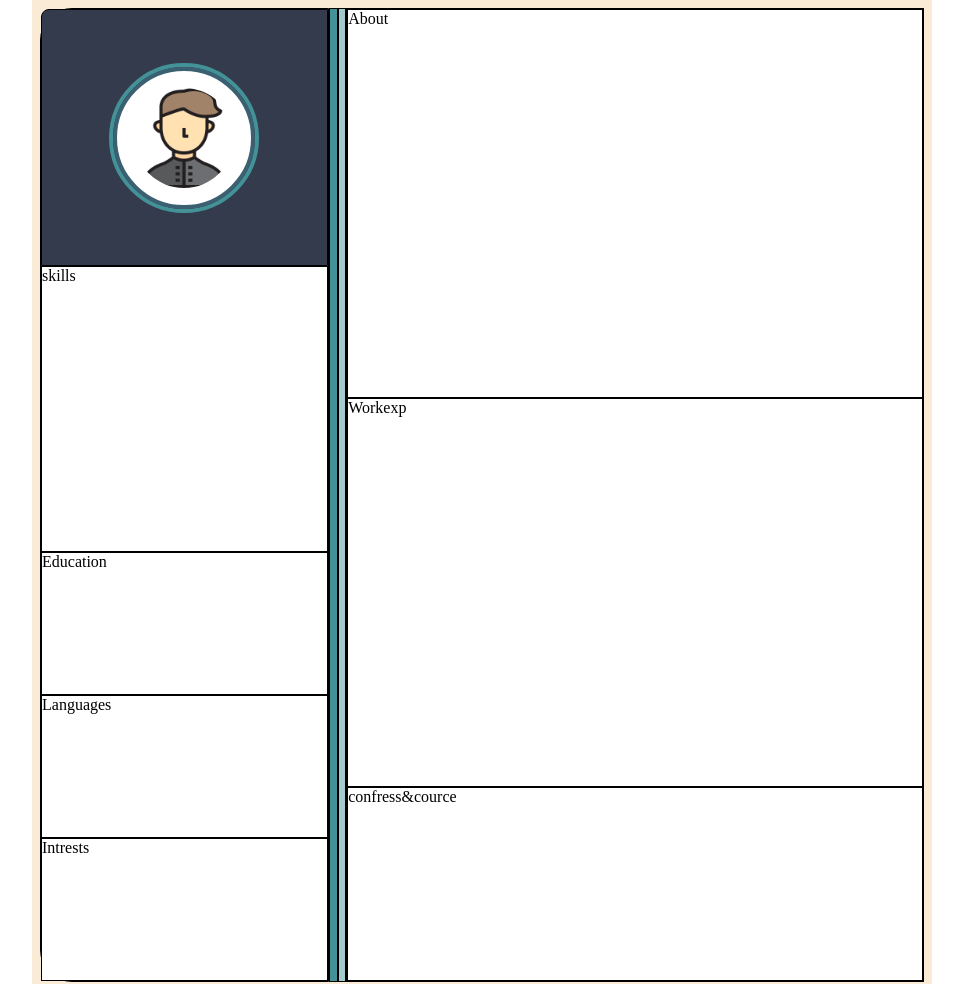
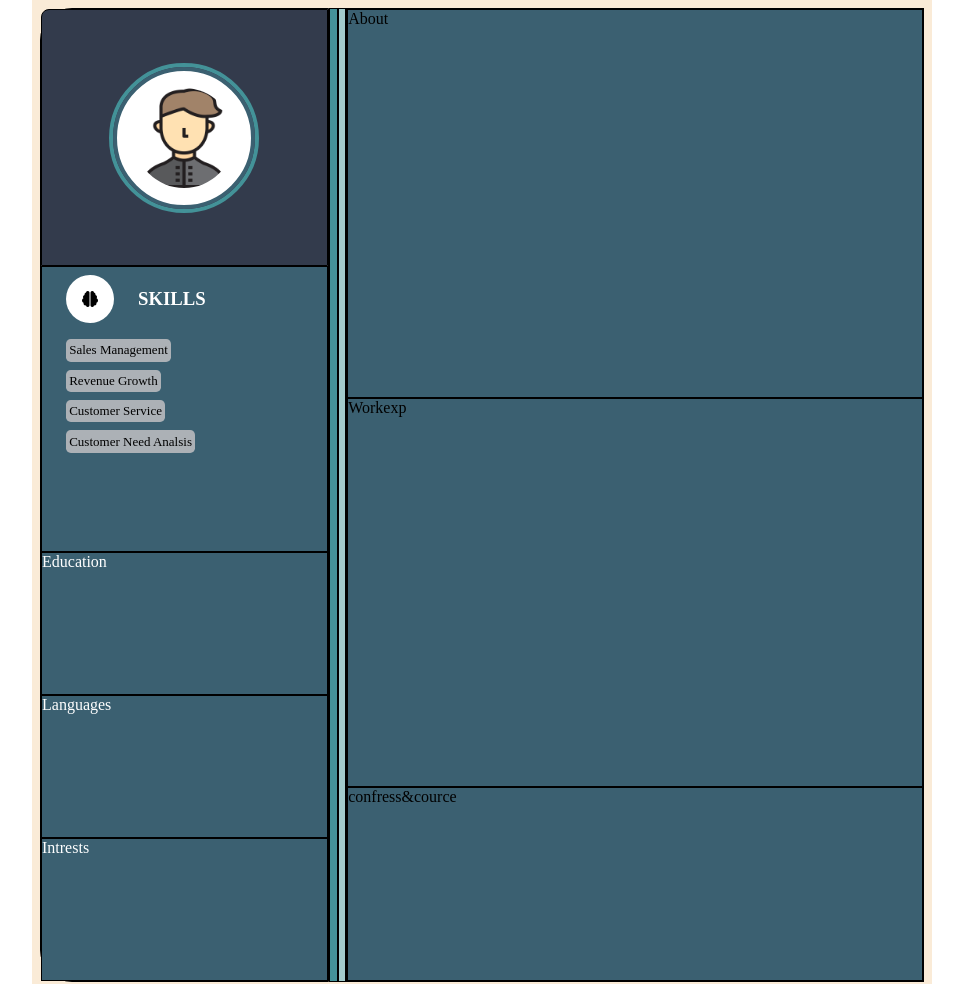
Before and after one commit to tAdithyan/resumetemplate, a plain HTML site: page index.html in a window 1280 px wide. Shown: the top 984 px of the page, without its empty margins (158-1121 px from the left). Drawn offline with Linux system fonts and the light colour scheme.

Commit message:
skills added

```diff
--- a/index.html
+++ b/index.html
@@ -20,7 +20,33 @@
             </div>
           </div>
         </div>
-        <div class="item item1c skills">skills</div>
+        <div class="item item1c skills">
+          <div class="skill">
+          <div class="logo"><i class="fa-solid fa-brain"></i></div>
+
+          <h3 >SKILLS</h3>
+        </div>
+        <div class="skillitem">
+          <p>Sales Management</p>
+
+        </div>
+        <div class="skillitem">
+          <p>Revenue Growth</p>
+
+        </div>
+        <div class="skillitem">
+          <p>Customer Service</p>
+
+        </div>
+        <div class="skillitem">
+          <p>Customer Need Analsis</p>
+
+        </div>
+
+
+
+
+        </div>
         <div class="item item1c">Education</div>
         <div class="item item1c">Languages</div>
         <div class="item item1c">Intrests</div>
--- a/style.css
+++ b/style.css
@@ -17,7 +17,7 @@ margin: 50;
 }
 .wrapper .item{
 
-  background-color: rgb(255, 255, 255);
+  background-color:#3b6071;
   border: 1px solid black;
 
 }
@@ -27,6 +27,7 @@ margin: 50;
   border-bottom-left-radius: 2rem;
   display: grid;
   grid-template-rows: .9fr 1fr .5fr .5fr .5fr;
+  color: white;
 }
 .wrapper .item1 .userprofile{
   justify-content: center;
@@ -70,3 +71,32 @@ margin: 50;
   display: grid;
   grid-template-rows: 1fr 1fr .5fr ;
 }
+.logo{
+  background-color: #ffffff;
+  height: 3rem;
+  width: 3rem;
+  border-radius: 2rem;
+  justify-content: center;
+  align-items: center;
+  display: flex;
+  margin: 1.5rem;
+  color: black;
+}
+.skill{
+align-items: center;
+display: flex;
+height: 4rem;
+}
+.skillitem{
+ justify-content: center;
+ align-items: center;
+ display: flex;
+ width:fit-content;
+ padding: .2rem;
+ border-radius: 0.3rem ;
+margin-left: 1.5rem;
+ background-color: #acb1b6;
+ color: black;
+ font-size: small;
+ margin-top: .5rem;
+}
```
